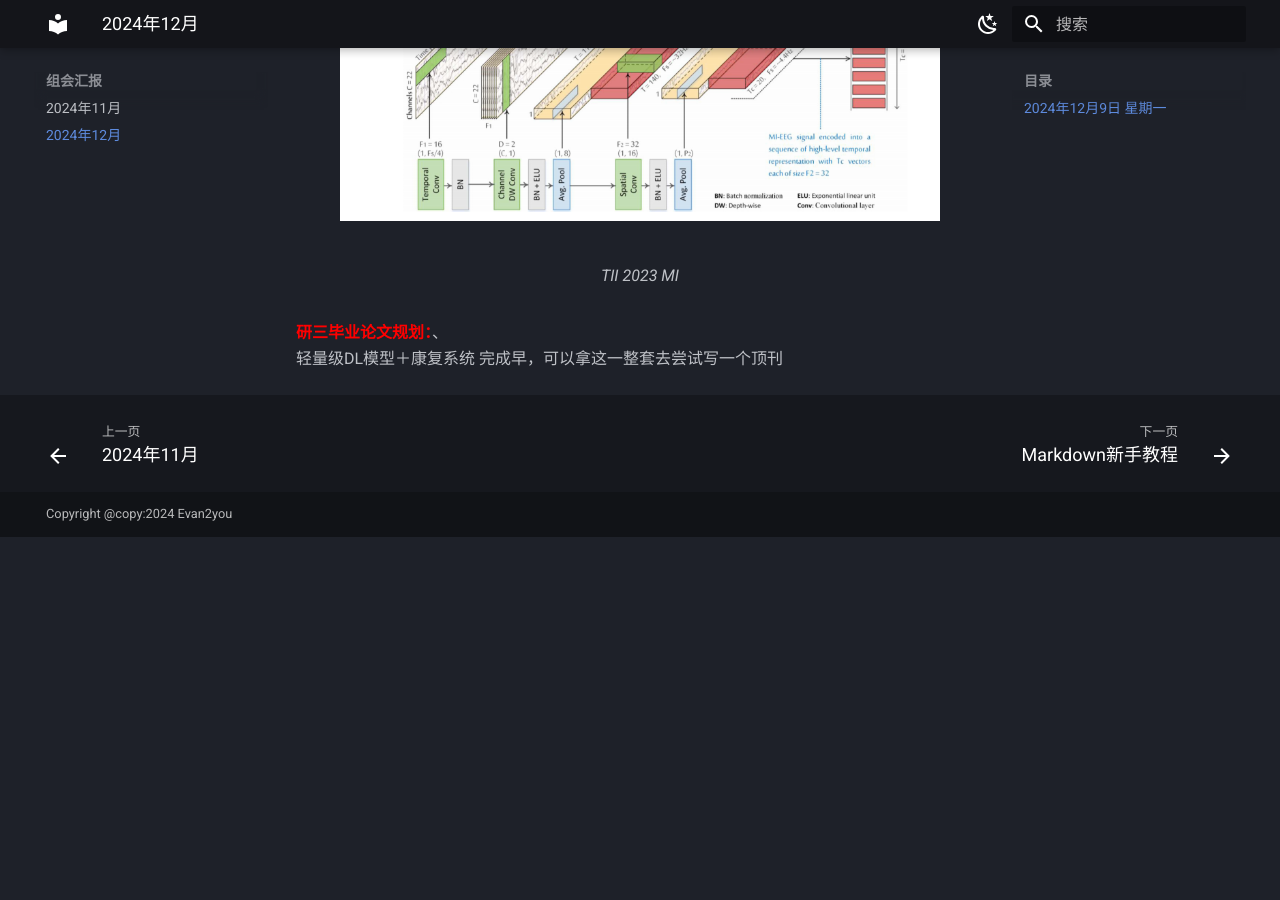
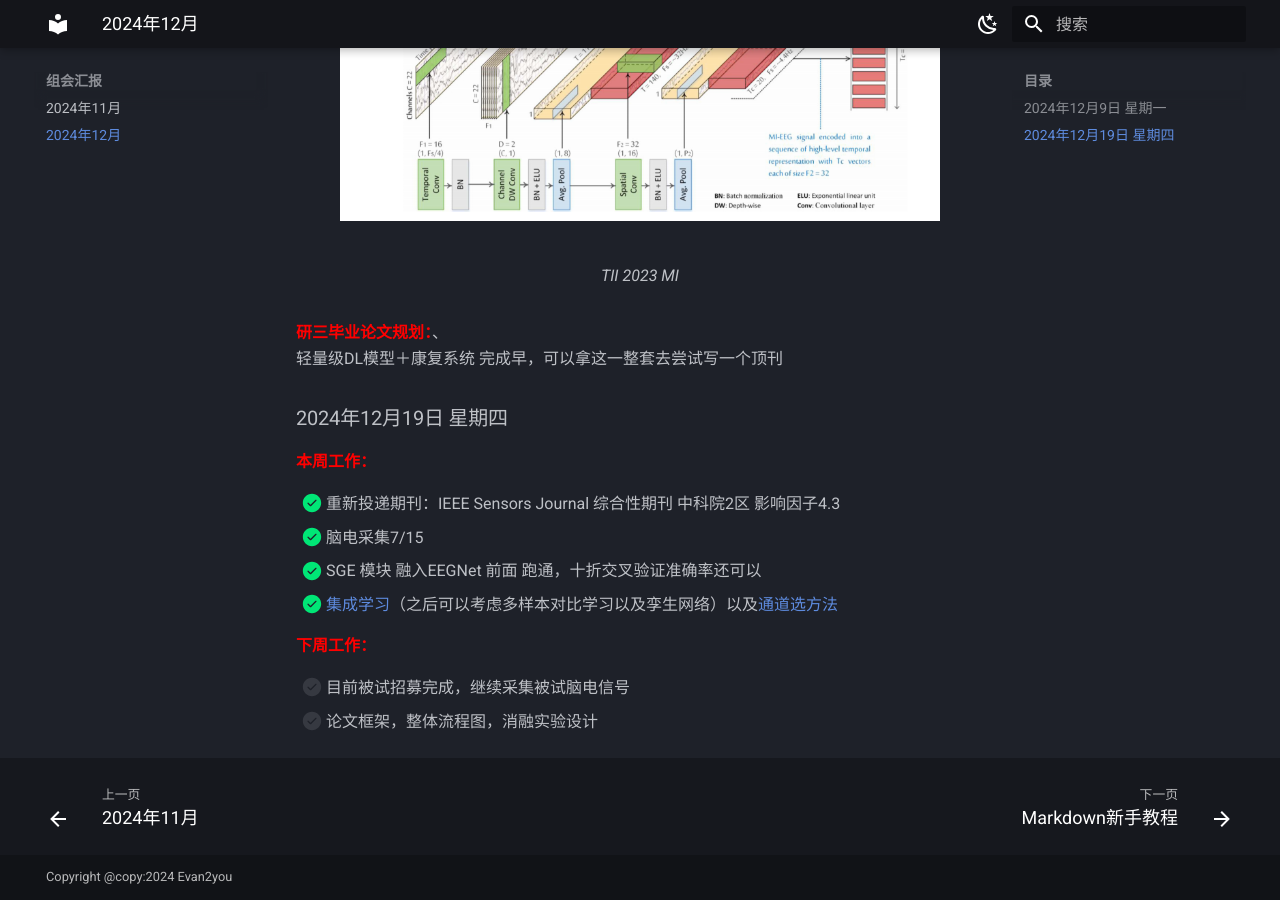
Before and after one commit to Evan2you/Evan2you.github.io, an MkDocs documentation site: the page built from docs/组会汇报/2024年12月.md, in a window 1280 px wide and 900 px high, scrolled down 2772 px. Built offline with MkDocs 1.6.1 and Material for MkDocs 9.7.7, drawn with Linux system fonts in a browser that asks for light colours; emoji names are drawn with the system emoji font; before the commit the page ends 3309 px from its top, so only the background shows below that.

Commit message:
集成学习

```diff
--- a/docs/组会汇报/2024年12月.md
+++ b/docs/组会汇报/2024年12月.md
@@ -51,3 +51,21 @@ KANnet：MIT 加州理工 今年6月份 提出 7月份改进KAN+GCN 8月份KAN+T
 <span style="color: red; font-weight: bold;">研三毕业论文规划：</span>、
 </br>
 轻量级DL模型＋康复系统  完成早，可以拿这一整套去尝试写一个顶刊
+
+
+### 2024年12月19日 星期四
+
+<span style="color: red; font-weight: bold;">本周工作：</span>
+</br>
+
+- [x] 重新投递期刊：IEEE Sensors Journal 综合性期刊 中科院2区 影响因子4.3
+- [x] 脑电采集7/15
+- [x] SGE 模块 融入EEGNet 前面 跑通，十折交叉验证准确率还可以
+- [x] [集成学习](https://blog.csdn.net/qq_52358603/article/details/121106562)（之后可以考虑多样本对比学习以及孪生网络）以及[通道选方法](https://evan2you.github.io/%E8%AE%BA%E6%96%87%E6%95%B4%E7%90%86/%E8%84%91%E7%94%B5%E9%80%9A%E9%81%93%E9%80%89%E6%8B%A9/)
+
+
+<span style="color: red; font-weight: bold;">下周工作：</span>
+</br>
+
+- [ ] 目前被试招募完成，继续采集被试脑电信号
+- [ ] 论文框架，整体流程图，消融实验设计
--- a/mkdocs.yml
+++ b/mkdocs.yml
@@ -56,6 +56,9 @@ markdown_extensions:
         emoji_index: !!python/name:material.extensions.emoji.twemoji
     - toc:
         permalink: true
+    - def_list
+    - pymdownx.tasklist:
+        custom_checkbox: true
 
 
 copyright: Copyright @copy:2024 Evan2you
@@ -92,6 +95,7 @@ nav:
     - 'SGENet': 论文整理/SGENet.md
     - 'KANNet': 论文整理/KANNet.md
     - '脑电通道选择': 论文整理/脑电通道选择.md
+    - '集成学习': 论文整理/集成学习.md
   - '硬件创作':
     - '脑电采集硬件': 硬件创作/脑电采集硬件.md
     - '运动想象qt上位机': 硬件创作/运动想象qt上位机.md
```
Also changed, not shown: docs/论文整理/集成学习.md (added, +20 -0 lines), docs/images/论文整理/集成学习/p1.png (added), docs/images/论文整理/集成学习/p2.png (added).
